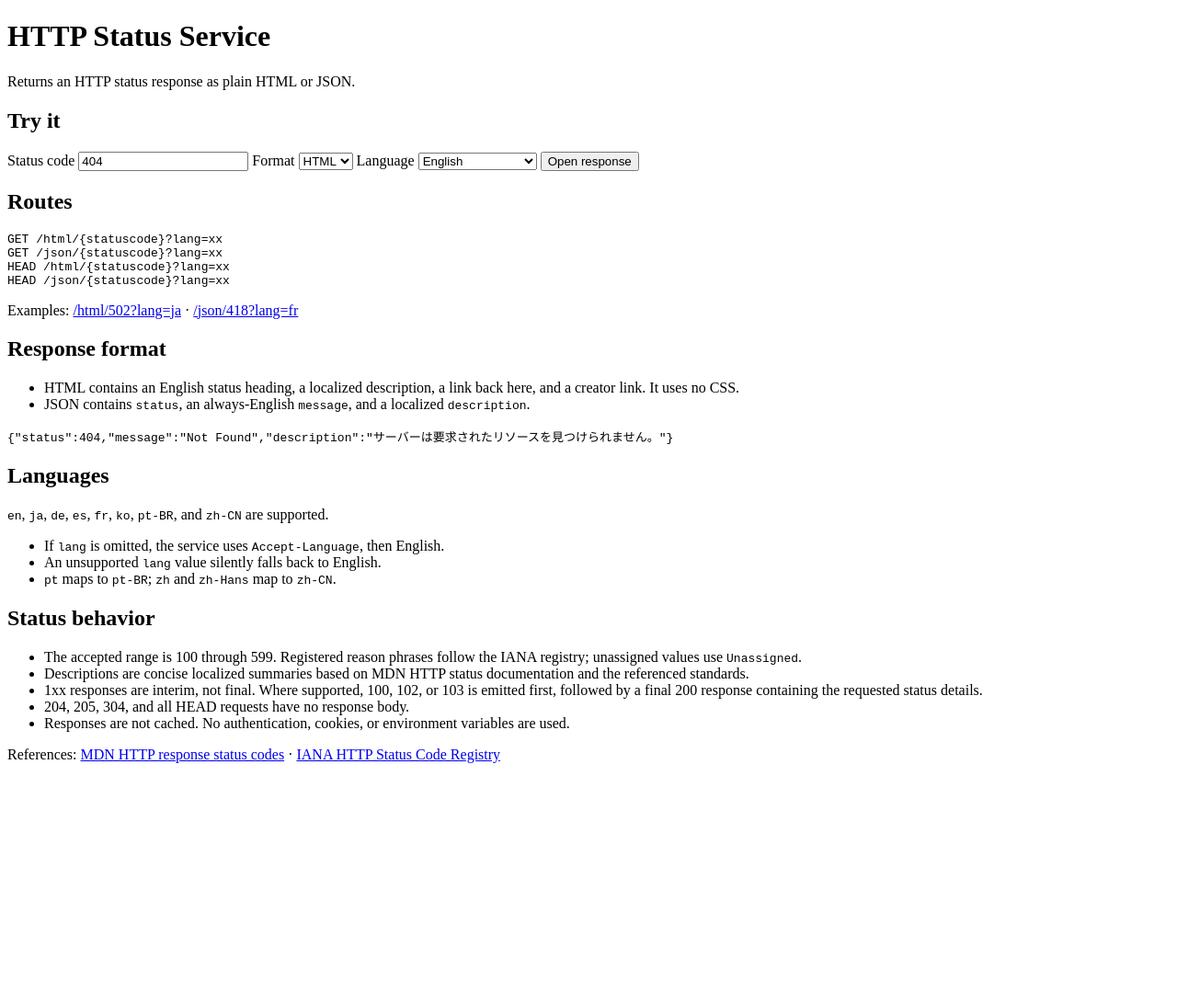
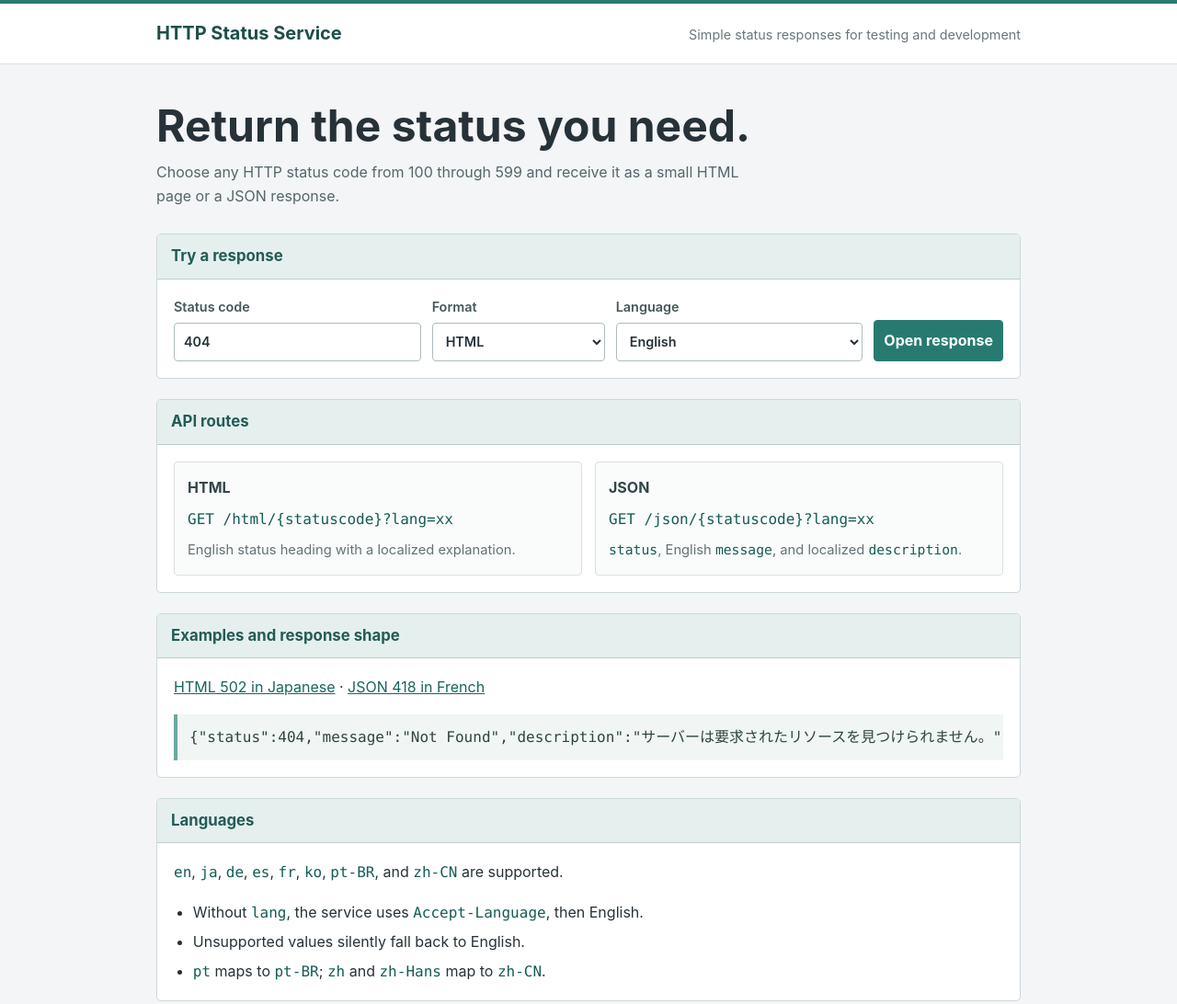
Before and after one commit to Kihamda/http-status-service, a website: page index.html in a window 1280 px wide. Shown: the top 1092 px of the page at 92% size. Before the commit the page ends 846 px from the top, so only its background shows below. Drawn offline with Linux system fonts and the light colour scheme.

Commit message:
Refine homepage design

```diff
--- a/index.html
+++ b/index.html
@@ -5,13 +5,151 @@
   <meta name="viewport" content="width=device-width, initial-scale=1">
   <meta name="description" content="Return any valid HTTP status code as HTML or JSON.">
   <title>HTTP Status Service</title>
+  <style>
+    :root {
+      color-scheme: light;
+      font-family: -apple-system, BlinkMacSystemFont, "Segoe UI", sans-serif;
+      color: #263238;
+      background: #f3f5f6;
+      font-synthesis: none;
+    }
+
+    * { box-sizing: border-box; }
+    body { margin: 0; line-height: 1.65; }
+    a { color: #17675f; }
+    a:hover { color: #0d4540; }
+
+    .site-header {
+      border-top: 4px solid #287a70;
+      border-bottom: 1px solid #d7dfe1;
+      background: #fff;
+    }
+
+    .site-header div,
+    main,
+    footer {
+      width: min(940px, calc(100% - 32px));
+      margin-inline: auto;
+    }
+
+    .site-header div {
+      display: flex;
+      align-items: baseline;
+      justify-content: space-between;
+      gap: 20px;
+      padding: 16px 0;
+    }
+
+    .brand { margin: 0; font-size: 1.25rem; color: #1d4f4a; }
+    .tagline { margin: 0; color: #68777b; font-size: .9rem; }
+    main { padding: 38px 0 48px; }
+
+    .intro { margin-bottom: 28px; }
+    .intro h1 { margin: 0 0 8px; font-size: clamp(2rem, 5vw, 3rem); line-height: 1.2; }
+    .intro p { max-width: 650px; margin: 0; color: #56666a; }
+
+    .panel {
+      margin: 0 0 22px;
+      overflow: hidden;
+      border: 1px solid #ccd7d9;
+      border-radius: 5px;
+      background: #fff;
+    }
+
+    .panel h2 {
+      margin: 0;
+      padding: 10px 15px;
+      border-bottom: 1px solid #b9cecb;
+      background: #e5f0ee;
+      color: #245b55;
+      font-size: 1.05rem;
+    }
+
+    .panel-body { padding: 18px; }
+    .panel-body > :first-child { margin-top: 0; }
+    .panel-body > :last-child { margin-bottom: 0; }
+
+    form {
+      display: grid;
+      grid-template-columns: minmax(150px, 1fr) minmax(130px, .7fr) minmax(190px, 1fr) auto;
+      gap: 12px;
+      align-items: end;
+    }
+
+    label { display: grid; gap: 5px; color: #46575a; font-size: .9rem; font-weight: 600; }
+    input, select, button {
+      min-height: 42px;
+      border: 1px solid #aebdc0;
+      border-radius: 4px;
+      background: #fff;
+      color: #263238;
+      padding: 8px 10px;
+      font: inherit;
+    }
+
+    input:focus, select:focus { outline: 2px solid #8bc5bd; outline-offset: 1px; }
+    button { border-color: #287a70; background: #287a70; color: #fff; font-weight: 700; cursor: pointer; }
+    button:hover { background: #20645c; }
+
+    .route-grid { display: grid; grid-template-columns: repeat(2, minmax(0, 1fr)); gap: 14px; }
+    .route-grid article { padding: 14px; border: 1px solid #d8e0e2; border-radius: 4px; background: #fafbfb; }
+    .route-grid h3 { margin: 0 0 8px; color: #32474a; font-size: 1rem; }
+    .route-grid p { margin: 8px 0 0; color: #637275; font-size: .92rem; }
+
+    code, pre { font-family: ui-monospace, SFMono-Regular, Consolas, monospace; }
+    code { color: #145d55; }
+    pre {
+      overflow-x: auto;
+      margin: 12px 0;
+      padding: 13px;
+      border-left: 4px solid #6da89f;
+      background: #f1f6f5;
+      color: #304441;
+      line-height: 1.5;
+    }
+
+    ul { padding-left: 1.3rem; }
+    li + li { margin-top: 5px; }
+    .muted { color: #68777b; font-size: .92rem; }
+
+    footer {
+      padding: 20px 0 32px;
+      border-top: 1px solid #d7dfe1;
+      color: #6c797c;
+      font-size: .88rem;
+    }
+
+    @media (max-width: 760px) {
+      .site-header div { display: block; }
+      .tagline { margin-top: 3px; }
+      form { grid-template-columns: 1fr 1fr; }
+      form label:first-child { grid-column: 1 / -1; }
+      button { align-self: stretch; }
+    }
+
+    @media (max-width: 520px) {
+      form, .route-grid { grid-template-columns: 1fr; }
+      form label:first-child { grid-column: auto; }
+    }
+  </style>
 </head>
 <body>
+  <header class="site-header">
+    <div>
+      <p class="brand"><strong>HTTP Status Service</strong></p>
+      <p class="tagline">Simple status responses for testing and development</p>
+    </div>
+  </header>
+
   <main>
-    <h1>HTTP Status Service</h1>
-    <p>Returns an HTTP status response as plain HTML or JSON.</p>
+    <section class="intro">
+      <h1>Return the status you need.</h1>
+      <p>Choose any HTTP status code from 100 through 599 and receive it as a small HTML page or a JSON response.</p>
+    </section>
 
-    <h2>Try it</h2>
+    <section class="panel">
+      <h2>Try a response</h2>
+      <div class="panel-body">
         <form id="request-form">
           <label>Status code <input id="status-code" inputmode="numeric" pattern="[1-5][0-9]{2}" value="404" required></label>
           <label>Format <select id="format"><option value="html">HTML</option><option value="json">JSON</option></select></label>
@@ -29,40 +167,62 @@
           </label>
           <button type="submit">Open response</button>
         </form>
+      </div>
+    </section>
 
-    <h2>Routes</h2>
-    <pre>GET /html/{statuscode}?lang=xx
-GET /json/{statuscode}?lang=xx
-HEAD /html/{statuscode}?lang=xx
-HEAD /json/{statuscode}?lang=xx</pre>
-    <p>Examples: <a href="/html/502?lang=ja">/html/502?lang=ja</a> · <a href="/json/418?lang=fr">/json/418?lang=fr</a></p>
+    <section class="panel">
+      <h2>API routes</h2>
+      <div class="panel-body route-grid">
+        <article>
+          <h3>HTML</h3>
+          <code>GET /html/{statuscode}?lang=xx</code>
+          <p>English status heading with a localized explanation.</p>
+        </article>
+        <article>
+          <h3>JSON</h3>
+          <code>GET /json/{statuscode}?lang=xx</code>
+          <p><code>status</code>, English <code>message</code>, and localized <code>description</code>.</p>
+        </article>
+      </div>
+    </section>
 
-    <h2>Response format</h2>
-    <ul>
-      <li>HTML contains an English status heading, a localized description, a link back here, and a creator link. It uses no CSS.</li>
-      <li>JSON contains <code>status</code>, an always-English <code>message</code>, and a localized <code>description</code>.</li>
-    </ul>
+    <section class="panel">
+      <h2>Examples and response shape</h2>
+      <div class="panel-body">
+        <p><a href="/html/502?lang=ja">HTML 502 in Japanese</a> · <a href="/json/418?lang=fr">JSON 418 in French</a></p>
         <pre>{"status":404,"message":"Not Found","description":"サーバーは要求されたリソースを見つけられません。"}</pre>
+      </div>
+    </section>
 
+    <section class="panel">
       <h2>Languages</h2>
+      <div class="panel-body">
         <p><code>en</code>, <code>ja</code>, <code>de</code>, <code>es</code>, <code>fr</code>, <code>ko</code>, <code>pt-BR</code>, and <code>zh-CN</code> are supported.</p>
         <ul>
-      <li>If <code>lang</code> is omitted, the service uses <code>Accept-Language</code>, then English.</li>
-      <li>An unsupported <code>lang</code> value silently falls back to English.</li>
+          <li>Without <code>lang</code>, the service uses <code>Accept-Language</code>, then English.</li>
+          <li>Unsupported values silently fall back to English.</li>
           <li><code>pt</code> maps to <code>pt-BR</code>; <code>zh</code> and <code>zh-Hans</code> map to <code>zh-CN</code>.</li>
         </ul>
+      </div>
+    </section>
 
-    <h2>Status behavior</h2>
+    <section class="panel">
+      <h2>HTTP behavior</h2>
+      <div class="panel-body">
         <ul>
-      <li>The accepted range is 100 through 599. Registered reason phrases follow the IANA registry; unassigned values use <code>Unassigned</code>.</li>
-      <li>Descriptions are concise localized summaries based on MDN HTTP status documentation and the referenced standards.</li>
-      <li>1xx responses are interim, not final. Where supported, 100, 102, or 103 is emitted first, followed by a final 200 response containing the requested status details.</li>
-      <li>204, 205, 304, and all HEAD requests have no response body.</li>
+          <li>The accepted range is 100–599. Registered reason phrases follow IANA; other values use <code>Unassigned</code>.</li>
+          <li>Descriptions are concise localized summaries based on MDN and the referenced standards.</li>
+          <li>1xx responses are interim. Where supported, 100, 102, or 103 is emitted first, followed by the required final 200 response.</li>
+          <li>204, 205, 304, and HEAD requests have no response body.</li>
           <li>Responses are not cached. No authentication, cookies, or environment variables are used.</li>
         </ul>
+        <p class="muted">References: <a href="https://developer.mozilla.org/en-US/docs/Web/HTTP/Reference/Status">MDN HTTP status codes</a> · <a href="https://www.iana.org/assignments/http-status-codes/http-status-codes.xhtml">IANA HTTP Status Code Registry</a></p>
+      </div>
+    </section>
+  </main>
 
-    <p>References: <a href="https://developer.mozilla.org/en-US/docs/Web/HTTP/Reference/Status">MDN HTTP response status codes</a> · <a href="https://www.iana.org/assignments/http-status-codes/http-status-codes.xhtml">IANA HTTP Status Code Registry</a></p>
-  </main>
+  <footer>HTTP Status Service · <a href="https://kihamda.net/">Kihamda.net</a></footer>
+
   <script>
     const form = document.querySelector('#request-form');
     const queryLanguage = new URLSearchParams(location.search).get('lang');
```
Lines whose indentation alone changed are shown as unchanged.
